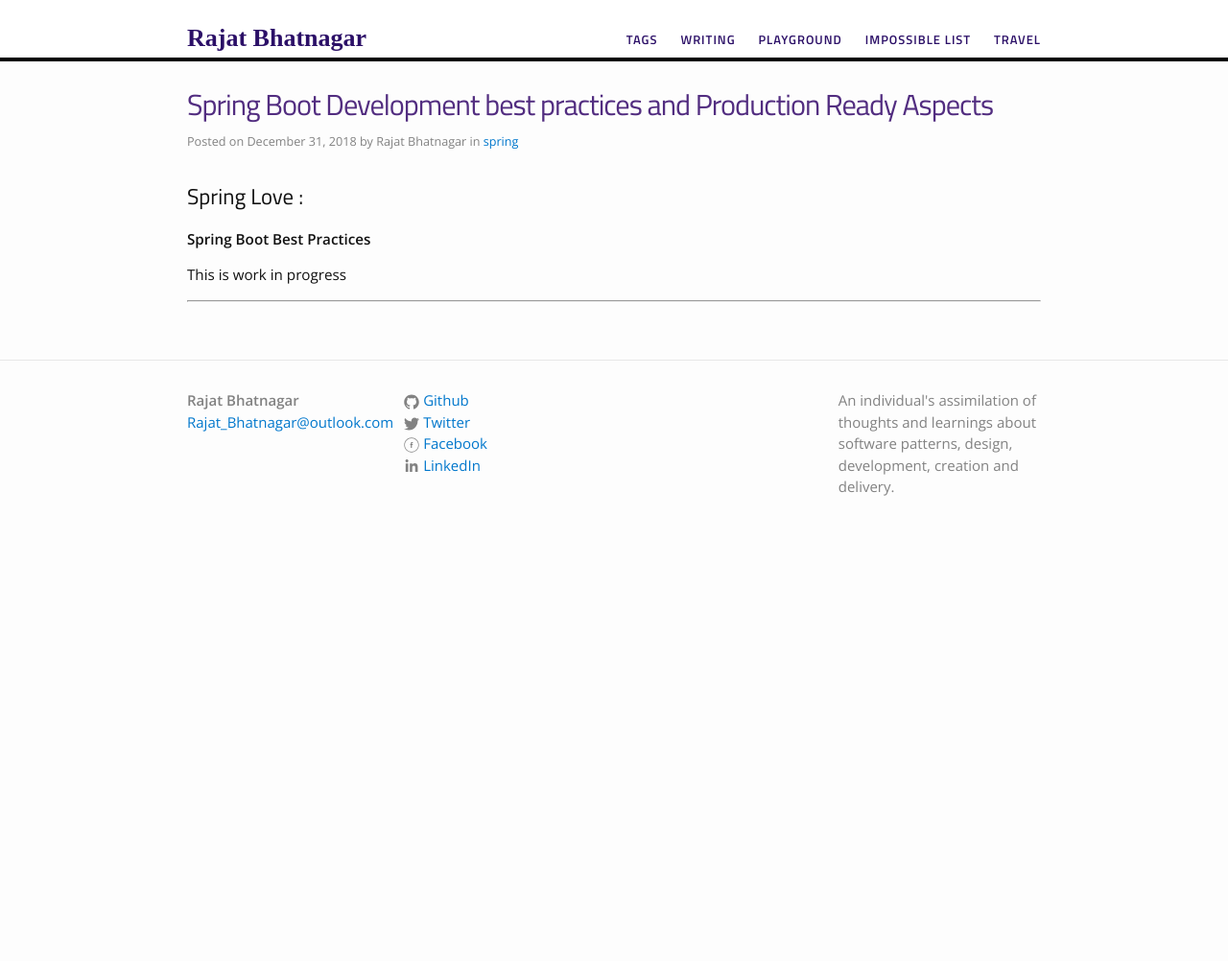
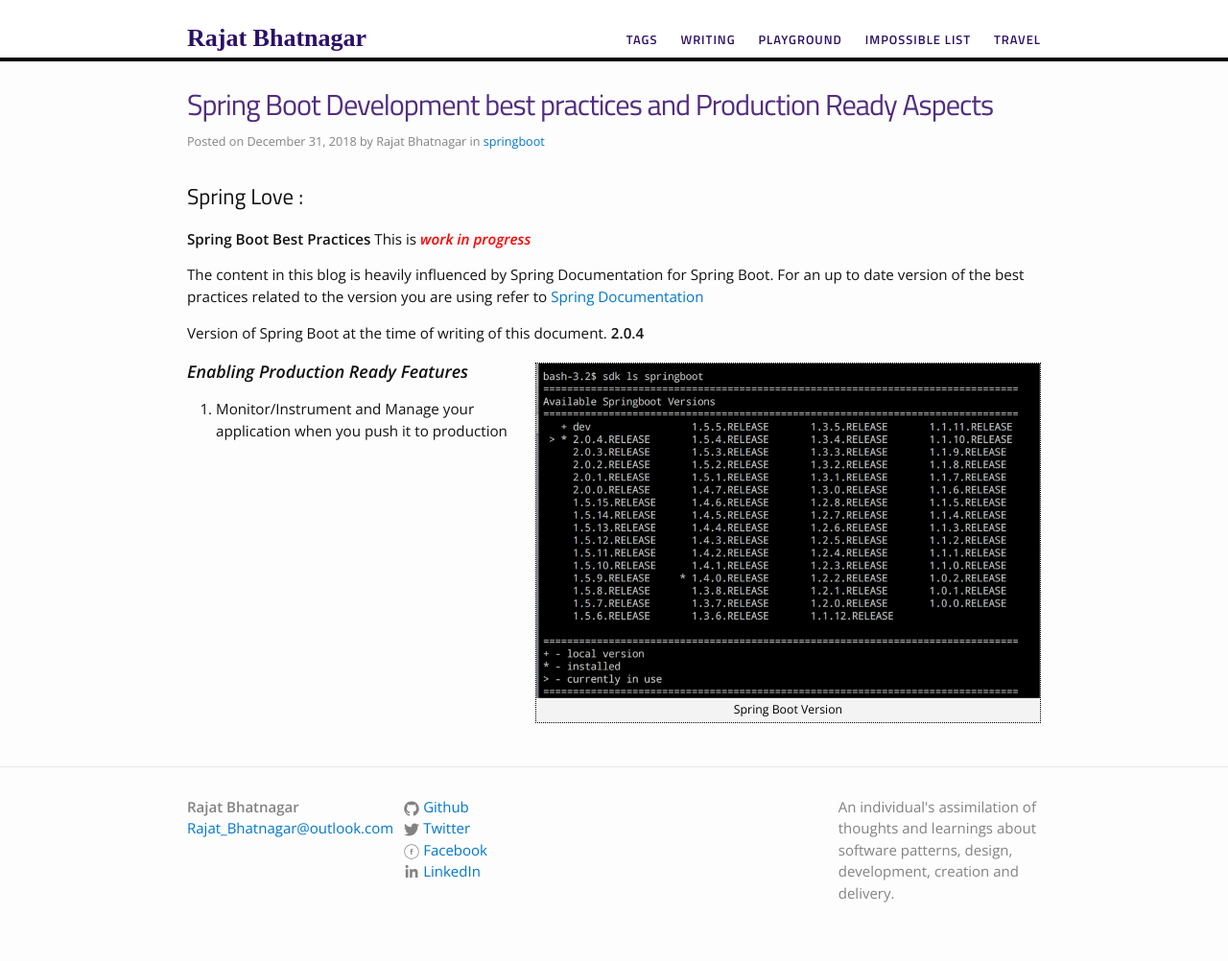
Before and after one commit to rajat-bhatnagar/rajat-bhatnagar.github.io, a Jekyll site: the page built from _posts/2018-12-31-springBootDevelopmentBestPractices.md, in a window 1280 px wide. Shown: the whole page at 96% size. Built offline with Jekyll 4.4.1, drawn with Linux system fonts in a browser that asks for light colours; comment, search, counter and statistics services are not loaded; before the commit the page ends 900 px from its top, so only the background shows below that.

Commit message:
4thSept2018: Added Content to spring boot best practices write up

```diff
--- a/_posts/2018-12-31-springBootDevelopmentBestPractices.md
+++ b/_posts/2018-12-31-springBootDevelopmentBestPractices.md
@@ -3,17 +3,22 @@
 title:  "Spring Boot Development best practices and Production Ready Aspects "
 date:   2018-12-31 16:59:27
 permalink: /writing/2018/12/SpringBootBestPractices/
-categories: [spring]
+categories: [springboot]
 author: "Rajat Bhatnagar"
 comments: true
 ---
 
 Spring Love :
 -------------
-**Spring Boot Best Practices**
+**Spring Boot Best Practices** This is **<span style="color:red"> *work in progress* </span>**
 
-This is work in progress
+The content in this blog is heavily influenced by Spring Documentation for Spring Boot. For an up to date version of the best practices related to the version you are using refer to [Spring Documentation] [springBootDocumentation]
 
+[springBootDocumentation]: https://docs.spring.io/spring-boot/docs/current/reference/html/production-ready.html
 
+Version of Spring Boot at the time of writing of this document. **2.0.4**
+{% include image.html url="/images/springBootVersion-bestPracticesBlog.png"
+caption="Spring Boot Version" width=525 align="right" %}
 
-----------
+### **Enabling Production Ready Features**
+1. Monitor/Instrument and Manage your application when you push it to production
```
Also changed, not shown: images/springBootVersion-bestPracticesBlog.png (added).
